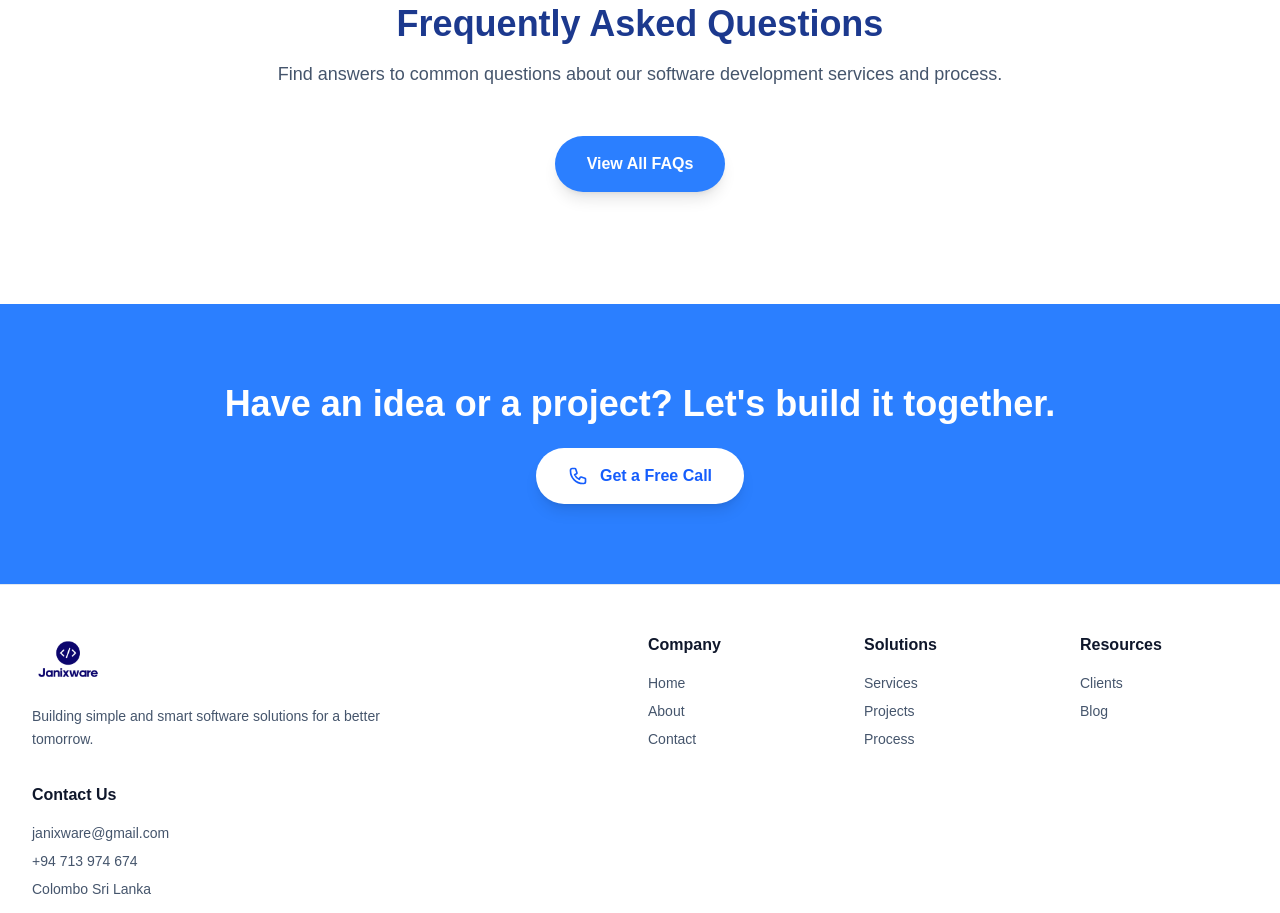
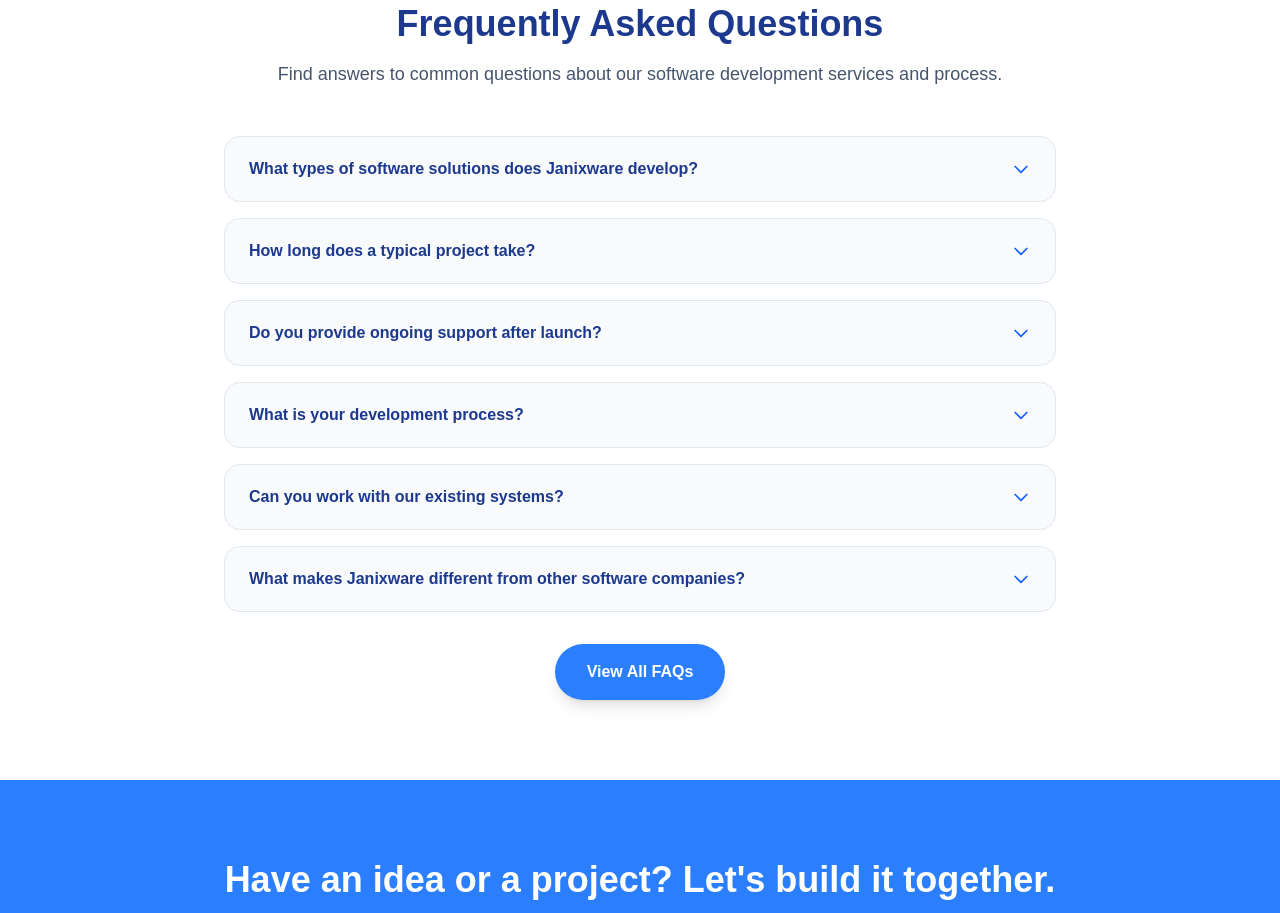
Before and after one commit to Janindu02/janixware, a Next.js app: page / in a window 1280 px wide. Shown: the part 4680-5593 px from the top of the page. Built offline with nearby package versions, Linux system fonts and the light colour scheme.

Commit message:
Integrate FAQAccordion component into MainPage and FAQPage for enhanced FAQ display. Update faqData with additional questions and answers to improve user information access and engagement.

```diff
--- /dev/null
+++ b/app/components/FAQAccordion.tsx
@@ -0,0 +1,98 @@
+"use client";
+
+import { useState } from "react";
+import Link from "next/link";
+
+interface FAQItem {
+  question: string;
+  answer: string;
+}
+
+interface FAQAccordionProps {
+  faqs: FAQItem[];
+  showLimit?: number;
+  showViewMore?: boolean;
+  viewMoreLink?: string;
+  showLoadMore?: boolean;
+  loadMoreCount?: number;
+}
+
+export default function FAQAccordion({
+  faqs,
+  showLimit,
+  showViewMore = false,
+  viewMoreLink = "/faq",
+  showLoadMore = false,
+  loadMoreCount = 6,
+}: FAQAccordionProps) {
+  const [openFAQ, setOpenFAQ] = useState<number | null>(null);
+  const [displayCount, setDisplayCount] = useState(
+    showLimit || (showLoadMore ? loadMoreCount : faqs.length)
+  );
+
+  const displayedFAQs = faqs.slice(0, displayCount);
+  const hasMore = displayCount < faqs.length;
+
+  return (
+    <>
+      <div className="space-y-4">
+        {displayedFAQs.map((faq, index) => (
+          <div
+            key={index}
+            className="bg-slate-50 rounded-2xl border border-slate-200 overflow-hidden hover:shadow-md transition-shadow"
+          >
+            <button
+              type="button"
+              onClick={() => setOpenFAQ(openFAQ === index ? null : index)}
+              className="w-full px-6 py-5 flex items-center justify-between text-left"
+            >
+              <span className="font-semibold text-blue-900 pr-4">
+                {faq.question}
+              </span>
+              <svg
+                className={`w-5 h-5 text-blue-600 flex-shrink-0 transition-transform ${
+                  openFAQ === index ? "rotate-180" : ""
+                }`}
+                fill="none"
+                stroke="currentColor"
+                viewBox="0 0 24 24"
+              >
+                <path
+                  strokeLinecap="round"
+                  strokeLinejoin="round"
+                  strokeWidth={2}
+                  d="M19 9l-7 7-7-7"
+                />
+              </svg>
+            </button>
+            {openFAQ === index && (
+              <div className="px-6 pb-5">
+                <p className="text-slate-600 leading-relaxed">{faq.answer}</p>
+              </div>
+            )}
+          </div>
+        ))}
+      </div>
+      {showLoadMore && hasMore && (
+        <div className="text-center mt-8">
+          <button
+            onClick={() => setDisplayCount(displayCount + loadMoreCount)}
+            className="px-8 py-4 rounded-full bg-blue-500 text-white font-semibold shadow-lg hover:bg-blue-600 transition-colors inline-block"
+          >
+            Load More FAQs
+          </button>
+        </div>
+      )}
+      {showViewMore && faqs.length > (showLimit || faqs.length) && !showLoadMore && (
+        <div className="text-center mt-8">
+          <Link
+            href={viewMoreLink}
+            className="px-8 py-4 rounded-full bg-blue-500 text-white font-semibold shadow-lg hover:bg-blue-600 transition-colors inline-block"
+          >
+            View All FAQs
+          </Link>
+        </div>
+      )}
+    </>
+  );
+}
--- a/app/faq/page.tsx
+++ b/app/faq/page.tsx
@@ -1,10 +1,8 @@
-"use client";
-
-import { useState } from "react";
 import Navigation from "../components/Navigation";
 import Footer from "../components/Footer";
+import FAQAccordion from "../components/FAQAccordion";
 
-const faqData = [
+export const faqData = [
   {
     question:
       "What types of software solutions does Janixware develop?",
@@ -36,11 +34,39 @@
     answer:
       "We focus on building simple and smart software solutions that are easy to understand and use. Our experienced team combines technical expertise with transparent communication, ensuring you're involved throughout the process. We deliver high-quality, scalable products with competitive pricing and dedicated support.",
   },
+  {
+    question: "What technologies do you use for development?",
+    answer:
+      "We use modern, industry-standard technologies including React, Next.js, Node.js, Python, and various cloud platforms. Our technology stack is selected based on your project requirements, ensuring optimal performance, scalability, and maintainability. We stay updated with the latest trends and best practices in software development.",
+  },
+  {
+    question: "How do you ensure the security of our data?",
+    answer:
+      "Security is our top priority. We implement industry-standard security measures including encryption, secure authentication, regular security audits, and compliance with data protection regulations. We follow secure coding practices and conduct thorough testing to identify and mitigate potential vulnerabilities.",
+  },
+  {
+    question: "Can you help with mobile app development?",
+    answer:
+      "Yes, we develop both native and cross-platform mobile applications for iOS and Android. Whether you need a standalone mobile app or one that integrates with your existing web platform, we can create user-friendly, high-performance mobile solutions that meet your business objectives.",
+  },
+  {
+    question: "What is your pricing model?",
+    answer:
+      "Our pricing is flexible and based on project scope, complexity, and requirements. We offer transparent pricing with detailed quotes for each project. We provide fixed-price contracts for well-defined projects and hourly rates for ongoing support or flexible development needs. Contact us for a customized quote tailored to your project.",
+  },
+  {
+    question: "Do you offer maintenance and updates?",
+    answer:
+      "Yes, we provide comprehensive maintenance and update services including bug fixes, security updates, performance optimization, feature additions, and technical support. We offer various maintenance packages to suit your needs, ensuring your software remains secure, up-to-date, and functioning optimally.",
+  },
+  {
+    question: "How do you handle project communication and updates?",
+    answer:
+      "We maintain transparent and regular communication throughout the project lifecycle. You'll receive weekly progress updates, have access to project management tools, and can schedule regular meetings with our team. We believe in keeping you informed at every stage and welcome your feedback to ensure the project aligns with your vision.",
+  },
 ];
 
 export default function FAQPage() {
-  const [openFAQ, setOpenFAQ] = useState<number | null>(null);
-
   return (
     <div className="min-h-screen bg-white text-slate-900">
       <Navigation activePage="FAQ" />
@@ -62,46 +88,11 @@
         {/* FAQ Section */}
         <section className="bg-white py-16 md:py-20">
           <div className="max-w-4xl mx-auto px-4 sm:px-6 lg:px-8">
-            <div className="space-y-4">
-              {faqData.map((faq, index) => (
-                <div
-                  key={index}
-                  className="bg-slate-50 rounded-2xl border border-slate-200 overflow-hidden hover:shadow-md transition-shadow"
-                >
-                  <button
-                    type="button"
-                    onClick={() => setOpenFAQ(openFAQ === index ? null : index)}
-                    className="w-full px-6 py-5 flex items-center justify-between text-left"
-                  >
-                    <span className="font-semibold text-blue-900 pr-4">
-                      {faq.question}
-                    </span>
-                    <svg
-                      className={`w-5 h-5 text-blue-600 flex-shrink-0 transition-transform ${
-                        openFAQ === index ? "rotate-180" : ""
-                      }`}
-                      fill="none"
-                      stroke="currentColor"
-                      viewBox="0 0 24 24"
-                    >
-                      <path
-                        strokeLinecap="round"
-                        strokeLinejoin="round"
-                        strokeWidth={2}
-                        d="M19 9l-7 7-7-7"
-                      />
-                    </svg>
-                  </button>
-                  {openFAQ === index && (
-                    <div className="px-6 pb-5">
-                      <p className="text-slate-600 leading-relaxed">
-                        {faq.answer}
-                      </p>
-                    </div>
-                  )}
-                </div>
-              ))}
-            </div>
+            <FAQAccordion
+              faqs={faqData}
+              showLoadMore={true}
+              loadMoreCount={6}
+            />
           </div>
         </section>
 
--- a/app/page.tsx
+++ b/app/page.tsx
@@ -2,6 +2,8 @@
 import Link from "next/link";
 import Navigation from "./components/Navigation";
 import Footer from "./components/Footer";
+import FAQAccordion from "./components/FAQAccordion";
+import { faqData } from "./faq/page";
 
 export default function MainPage() {
   return (
@@ -568,14 +570,12 @@
                 services and process.
               </p>
             </div>
-            <div className="text-center mb-8">
-              <Link
-                href="/faq"
-                className="px-8 py-4 rounded-full bg-blue-500 text-white font-semibold shadow-lg hover:bg-blue-600 transition-colors inline-block"
-              >
-                View All FAQs
-              </Link>
-            </div>
+            <FAQAccordion
+              faqs={faqData}
+              showLimit={6}
+              showViewMore={true}
+              viewMoreLink="/faq"
+            />
           </div>
         </section>
 
```
